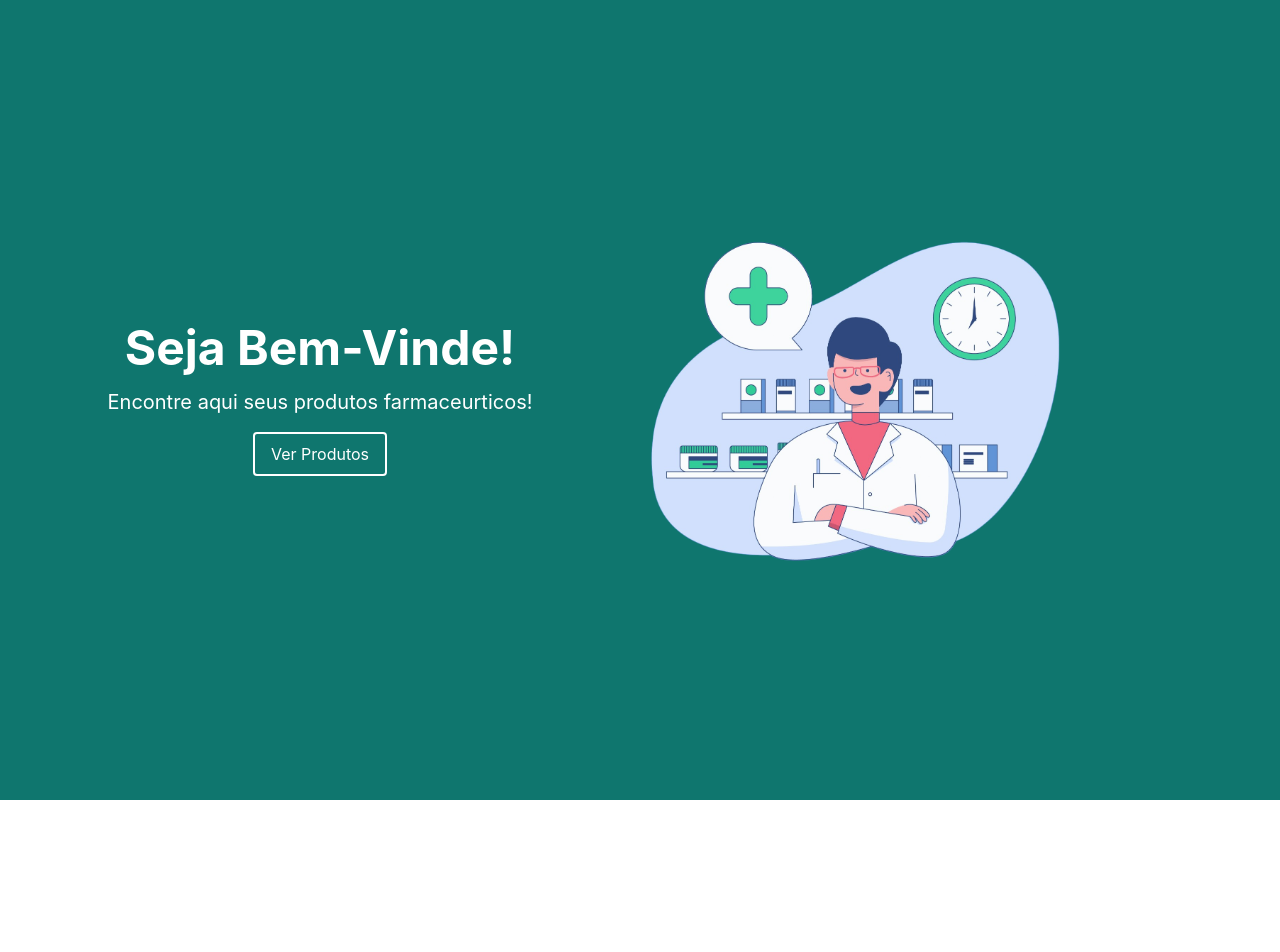
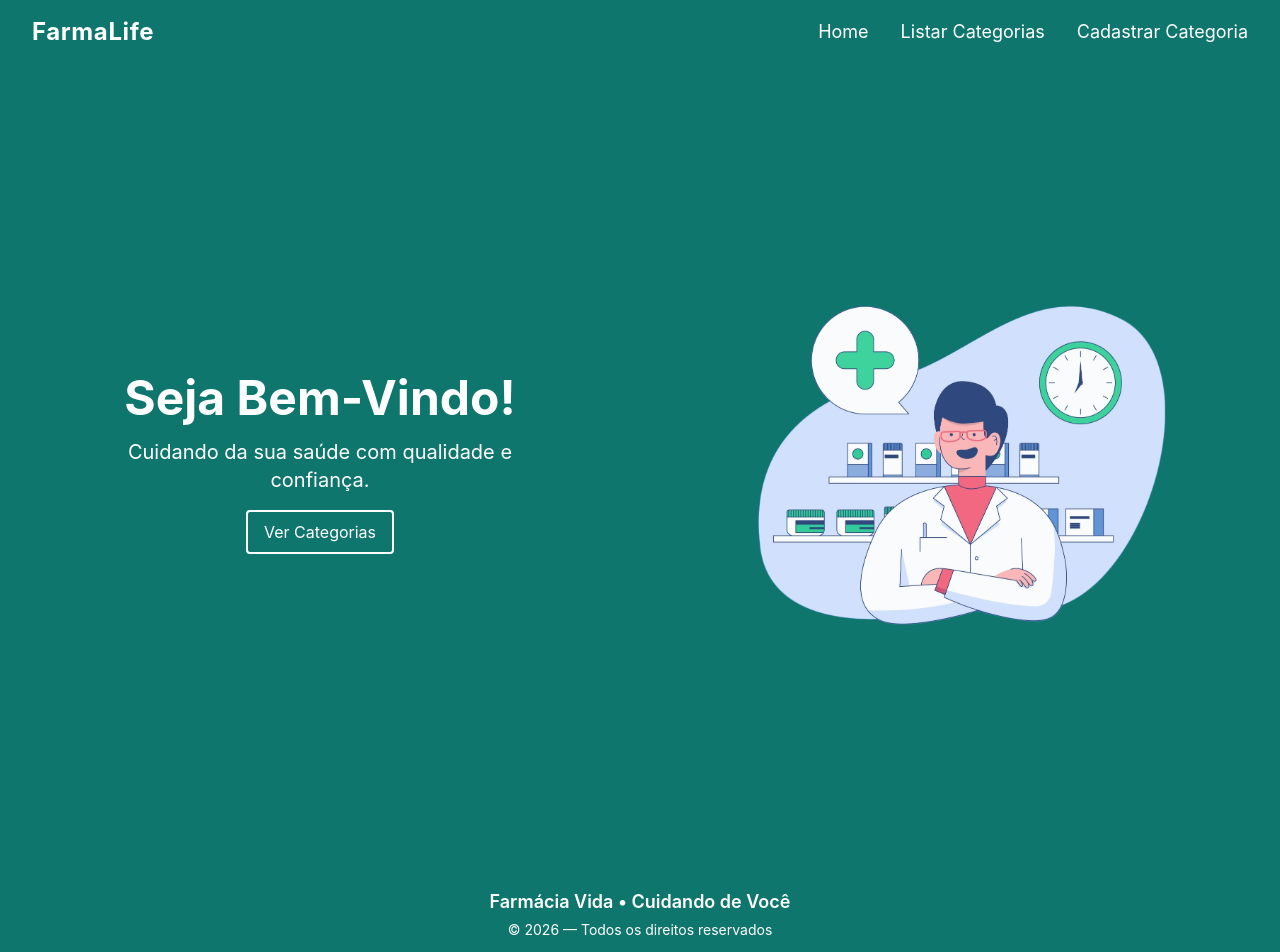
Before and after one commit to Matheus-Lins/Projeto-FrontEnd-Farmacia, a React (Vite) app: page / in a window 1280 px wide. Shown: the top 952 px of the page. Before the commit the page ends 800 px from the top, so only its background shows below. Built offline with nearby package versions, Linux system fonts and the light colour scheme.

Commit message:
Implementação - componentes foorte e navbar

```diff
--- a/src/App.tsx
+++ b/src/App.tsx
@@ -1,8 +1,15 @@
+import Footer from './components/footer/Footer';
+import Navbar from './components/navbar/Navbar';
 import Home from './pages/home/Home'
 
 function App() {
   return (
+    <>
+    <Navbar />
     <Home />
+    <Footer />
+    </>
+
   );
 }
 
--- /dev/null
+++ b/src/components/footer/Footer.tsx
@@ -0,0 +1,18 @@
+function Footer() {
+  return (
+    <footer className="bg-[#0f766e] text-white py-6">
+      <div className="container mx-auto text-center">
+
+        <p className="font-semibold text-lg">
+          Farmácia Vida • Cuidando de Você
+        </p>
+
+        <p className="text-sm mt-1">
+          © 2026 — Todos os direitos reservados
+        </p>
+      </div>
+    </footer>
+  );
+}
+
+export default Footer;
--- /dev/null
+++ b/src/components/navbar/Navbar.tsx
@@ -0,0 +1,25 @@
+function Navbar() {
+  return (
+    <>
+      <div className="w-full flex justify-center py-4 bg-[#0f766e] text-white">
+        <div className="container flex justify-between items-center mx-8">
+
+          {/* Nome do Projeto */}
+          <span className="text-2xl font-bold tracking-wide">
+            FarmaLife
+          </span>
+
+          {/* Links */}
+          <div className="flex gap-8 text-lg">
+            <span className="cursor-pointer hover:text-emerald-200">Home</span>
+            <span className="cursor-pointer hover:text-emerald-200">Listar Categorias</span>
+            <span className="cursor-pointer hover:text-emerald-200">Cadastrar Categoria</span>
+          </div>
+
+        </div>
+      </div>
+    </>
+  );
+}
+
+export default Navbar;
--- a/src/pages/home/Home.tsx
+++ b/src/pages/home/Home.tsx
@@ -5,24 +5,28 @@ function Home() {
     <>
       <div className="bg-[#0f766e] flex justify-center min-h-screen">
         <div className="container grid grid-cols-2 text-white items-center">
+          {/* Coluna esquerda */}
           <div className="flex flex-col gap-4 items-center justify-center py-4">
-            <h2 className="text-5xl font-bold">
-              Seja Bem-Vinde!
+            <h2 className="text-5xl font-bold text-center">
+              Seja Bem-Vindo!
             </h2>
-            <p className="text-xl">
-              Encontre aqui seus produtos farmaceurticos!
+
+            <p className="text-xl text-center max-w-md">
+              Cuidando da sua saúde com qualidade e confiança.
             </p>
 
             <div className="flex justify-around gap-4">
               <div className="rounded text-white border-white border-solid border-2 py-2 px-4 cursor-pointer transition hover:bg-white/10">
-                Ver Produtos
+                Ver Categorias
               </div>
             </div>
           </div>
-          <div className="flex justify-centerr">
+
+          {/* Coluna direita */}
+          <div className="flex justify-center items-center">
             <img
               src={imagemHome}
-              alt="Imagem Página Home"
+              alt="Imagem Página Home Farmácia"
               className="w-2/3"
             />
           </div>
```
